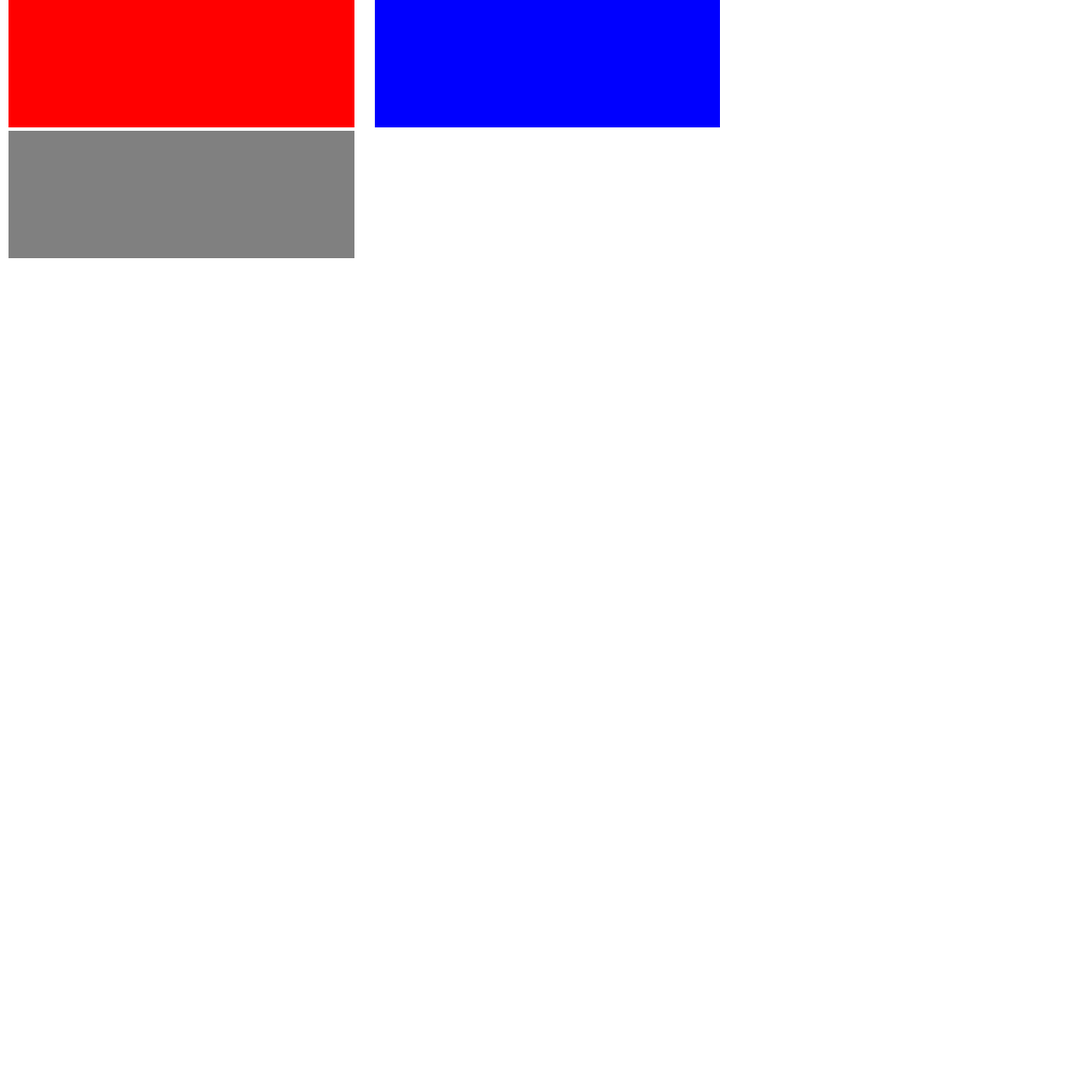
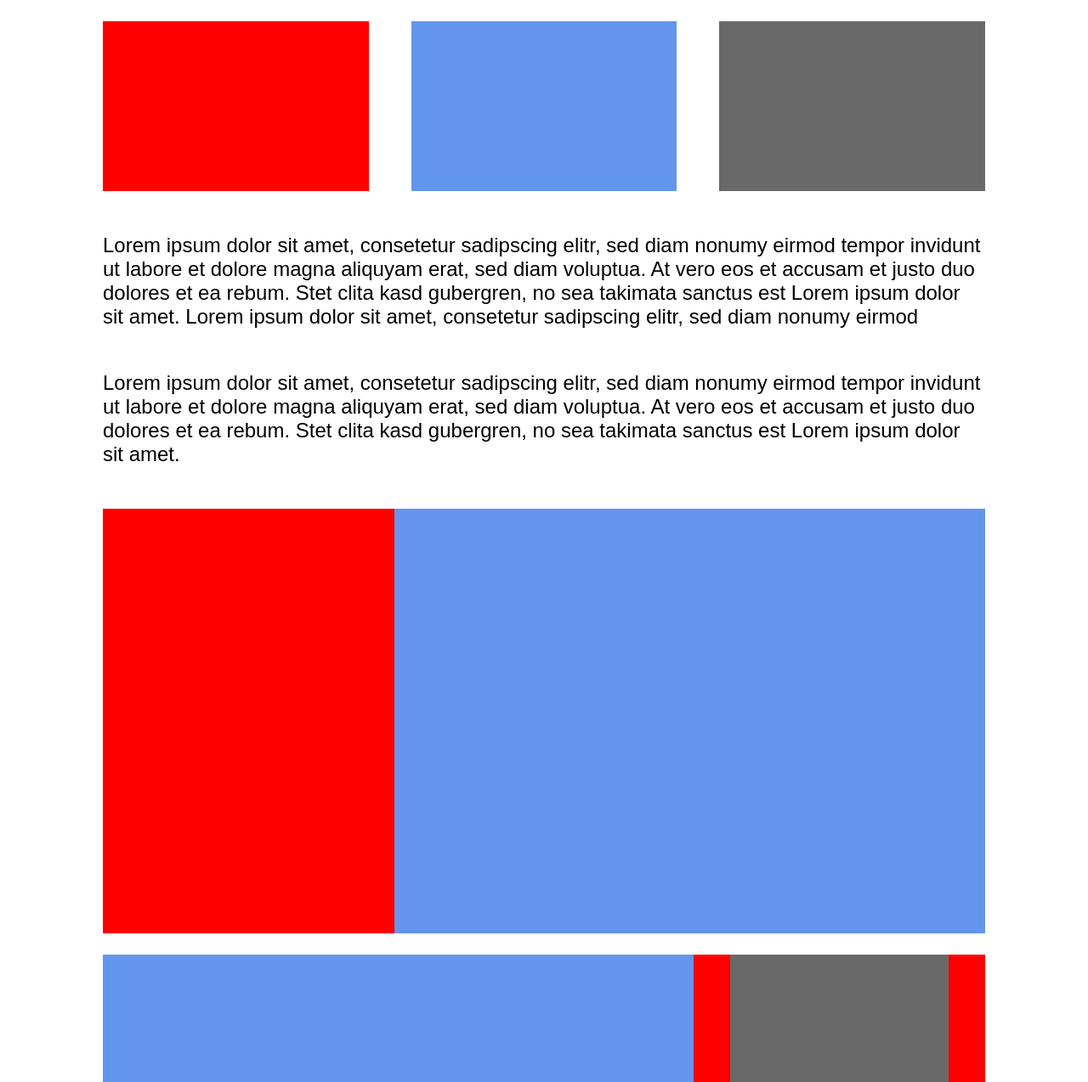
Before and after one commit to johnpaulgarcia/html2, a plain HTML site: page first/solution/index.html in a window 1280 px wide. Shown: the whole page at 85% size. Before the commit the page ends 800 px from the top, so only its background shows below. Drawn offline with Linux system fonts and the light colour scheme.

Commit message:
WIP: add solution for first exercise

```diff
--- a/first/solution/index.css
+++ b/first/solution/index.css
@@ -1,11 +1,31 @@
 html, body {
-  height: 100vh;
-  margin: 0;
   padding: 0;
+  font-family: sans-serif;
+  height: 100%;
+}
+
+.center {
+  margin: 0 auto;
+}
+
+.full-height {
+  height: 100%;
+}
+
+.width-85 {
+  width: 85%;
+}
+
+.width-75 {
+  width: 75%;
+}
+
+.width-33 {
+  width: 33%;
 }
 
 .blue {
-  background-color: blue;
+  background-color: cornflowerblue;
 }
 
 .red {
@@ -13,19 +33,40 @@ html, body {
 }
 
 .gray {
-  background-color: gray;
+  background-color: dimgray;
+}
+
+.pull-left {
+  float: left;
+}
+
+.pull-right {
+  float: right;
 }
 
 .cards {
-  box-sizing: border-box;
-  width: 100%;
-  height: 150px;
+  overflow: auto; /* neccessary because of the floated children */
 }
 
 .card {
-  display: inline-block;
-  height: 100%;
-  width: calc(100% / 3 - 20px);
-  margin: 0 10px;
-  box-sizing: border-box;
+  float: left;
+  height: 200px;
+  width: calc(100% / 3 - 50px); /* have to factor in the margin */
+  margin: 25px;
 }
+
+.text-block {
+  margin: 0;
+  padding: 25px;
+  font-size: 24px;
+}
+
+.content-box {
+  height: 500px;
+  margin: 25px
+}
+
+footer {
+  margin: 25px;
+  height: 150px;
+}
--- a/first/solution/index.html
+++ b/first/solution/index.html
@@ -4,15 +4,31 @@
     <title>First - Solution</title>
     <link rel="stylesheet" href="index.css" type="text/css" media="all" />
   </head>
-  <body>
+  <body class="width-85 center">
     <header class="cards">
       <div class="card red"></div>
       <div class="card blue"></div>
       <div class="card gray"></div>
     </header>
-    <p class="text-block"></p>
-    <p class="text-block"></p>
-    <div class="pull-left blue"></div>
-    <footer class="pull-right blue"></footer>
+    <p class="text-block">
+      Lorem ipsum dolor sit amet, consetetur sadipscing elitr, sed diam nonumy eirmod
+      tempor invidunt ut labore et dolore magna aliquyam erat, sed diam voluptua. At
+      vero eos et accusam et justo duo dolores et ea rebum. Stet clita kasd gubergren,
+      no sea takimata sanctus est Lorem ipsum dolor sit amet. Lorem ipsum dolor sit amet, consetetur sadipscing elitr, sed diam nonumy eirmod
+    </p>
+    <p class="text-block">
+      Lorem ipsum dolor sit amet, consetetur sadipscing elitr, sed diam nonumy eirmod
+      tempor invidunt ut labore et dolore magna aliquyam erat, sed diam voluptua. At
+      vero eos et accusam et justo duo dolores et ea rebum. Stet clita kasd gubergren,
+      no sea takimata sanctus est Lorem ipsum dolor sit amet.
+    </p>
+    <div class="content-box blue">
+      <div class="red full-height width-33 pull-left"></div>
+    </div>
+    <footer class="blue">
+      <div class="width-33 full-height pull-right red">
+        <div class="center full-height width-75 gray"></div>
+      </div>
+    </footer>
   </body>
 </html>
```
